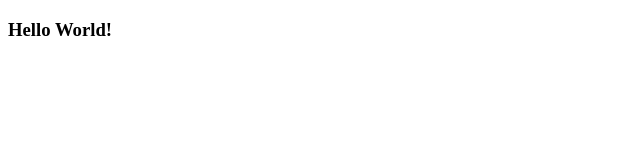
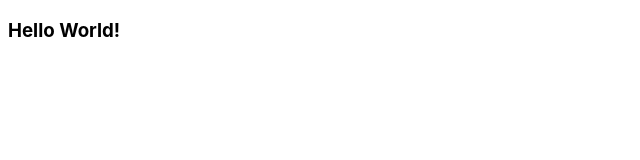
Before and after one commit to mattlinebarger/mattlinebarger.github.io, a plain HTML site: page pd/cse_confluence/who.html in a window 1280 px wide. Shown: the full height of the page, 0-640 px from the left. Drawn offline with Linux system fonts and the light colour scheme.

Commit message:
Update who.html

```diff
--- a/pd/cse_confluence/who.html
+++ b/pd/cse_confluence/who.html
@@ -5,12 +5,19 @@
     <meta charset="utf-8">
     <meta http-equiv="X-UA-Compatible" content="IE=edge,chrome=1">
     <title>Untitled</title>
+    <style>
+        body {
+            font-family: -apple-system, BlinkMacSystemFont, "Segoe UI", "Roboto", "Noto Sans", "Ubuntu", "Droid Sans", "Helvetica Neue", sans-serif;
+        }
+    </style>
 </head>
+
+
 
 <body>
 
 
-<h3>Hello World!</h3>
+    <h3>Hello World!</h3>
 
 
 </body>
```
